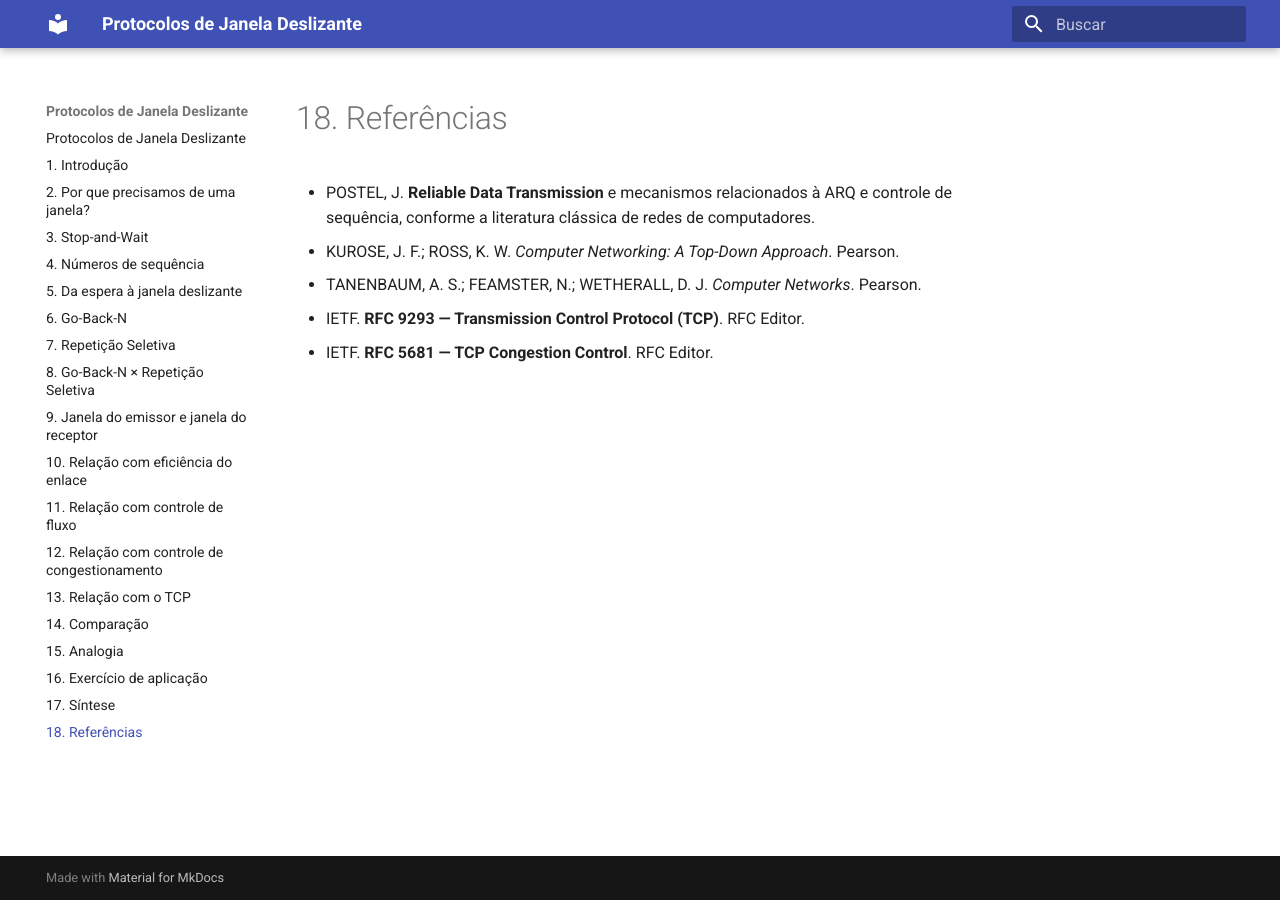
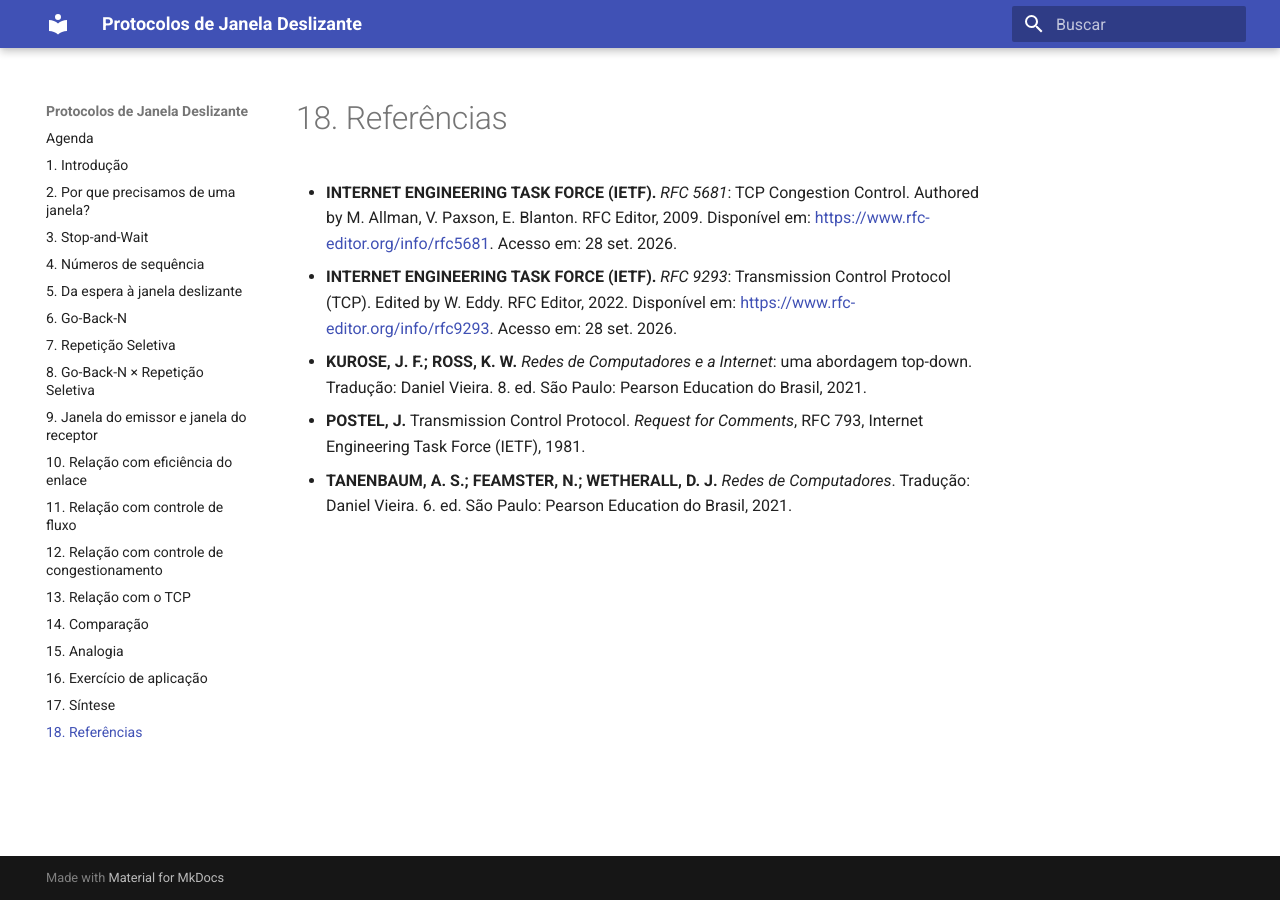
Before and after one commit to jurandysoares/janelas-deslizantes, an MkDocs documentation site: the page built from docs/pagina-18.md, in a window 1280 px wide. Built offline with MkDocs 1.6.1 and Material for MkDocs 9.7.7, drawn with Linux system fonts in a browser that asks for light colours.

```diff
--- a/docs/index.md
+++ b/docs/index.md
@@ -1,6 +1,4 @@
-# Protocolos de Janela Deslizante
-
-Agenda:
+# Agenda
 
 - [1. Introdução](pagina-01.md)
 - [2. Por que precisamos de uma janela?](pagina-02.md)
--- a/docs/pagina-18.md
+++ b/docs/pagina-18.md
@@ -1,7 +1,7 @@
 # 18. Referências
 
-- POSTEL, J. **Reliable Data Transmission** e mecanismos relacionados à ARQ e controle de sequência, conforme a literatura clássica de redes de computadores.
-- KUROSE, J. F.; ROSS, K. W. *Computer Networking: A Top-Down Approach*. Pearson.
-- TANENBAUM, A. S.; FEAMSTER, N.; WETHERALL, D. J. *Computer Networks*. Pearson.
-- IETF. **RFC 9293 — Transmission Control Protocol (TCP)**. RFC Editor.
-- IETF. **RFC 5681 — TCP Congestion Control**. RFC Editor.
+- **INTERNET ENGINEERING TASK FORCE (IETF).** *RFC 5681*: TCP Congestion Control. Authored by M. Allman, V. Paxson, E. Blanton. RFC Editor, 2009. Disponível em: [https://www.rfc-editor.org/info/rfc5681](https://www.rfc-editor.org/info/rfc5681). Acesso em: 28 set. 2026.
+- **INTERNET ENGINEERING TASK FORCE (IETF).** *RFC 9293*: Transmission Control Protocol (TCP). Edited by W. Eddy. RFC Editor, 2022. Disponível em: [https://www.rfc-editor.org/info/rfc9293](https://www.rfc-editor.org/info/rfc9293). Acesso em: 28 set. 2026.
+- **KUROSE, J. F.; ROSS, K. W.** *Redes de Computadores e a Internet*: uma abordagem top-down. Tradução: Daniel Vieira. 8. ed. São Paulo: Pearson Education do Brasil, 2021.
+- **POSTEL, J.** Transmission Control Protocol. *Request for Comments*, RFC 793, Internet Engineering Task Force (IETF), 1981.
+- **TANENBAUM, A. S.; FEAMSTER, N.; WETHERALL, D. J.** *Redes de Computadores*. Tradução: Daniel Vieira. 6. ed. São Paulo: Pearson Education do Brasil, 2021.
--- a/pyproject.toml
+++ b/pyproject.toml
@@ -10,6 +10,7 @@
 dependencies = [
     "mkdocs>=1.6.1",
     "mkdocs-material>=9.7.7",
+    "mkdocs-mermaid2-plugin>=1.2.3",
     "myst-parser>=5.1.0",
     "sphinx>=9.1.0",
     "sphinxcontrib-mermaid>=2.1.1",
```
Also changed, not shown: 3 other files.
